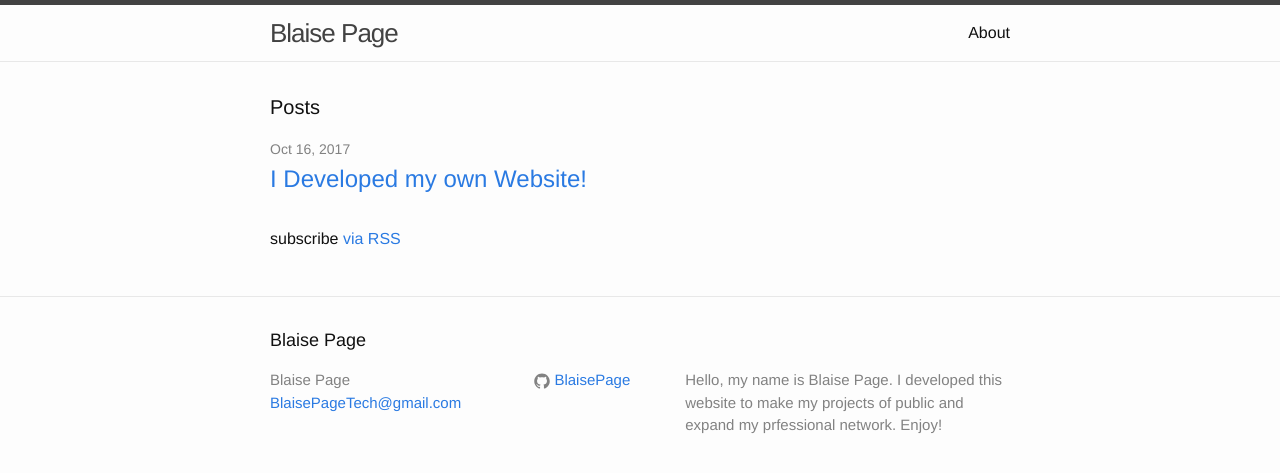
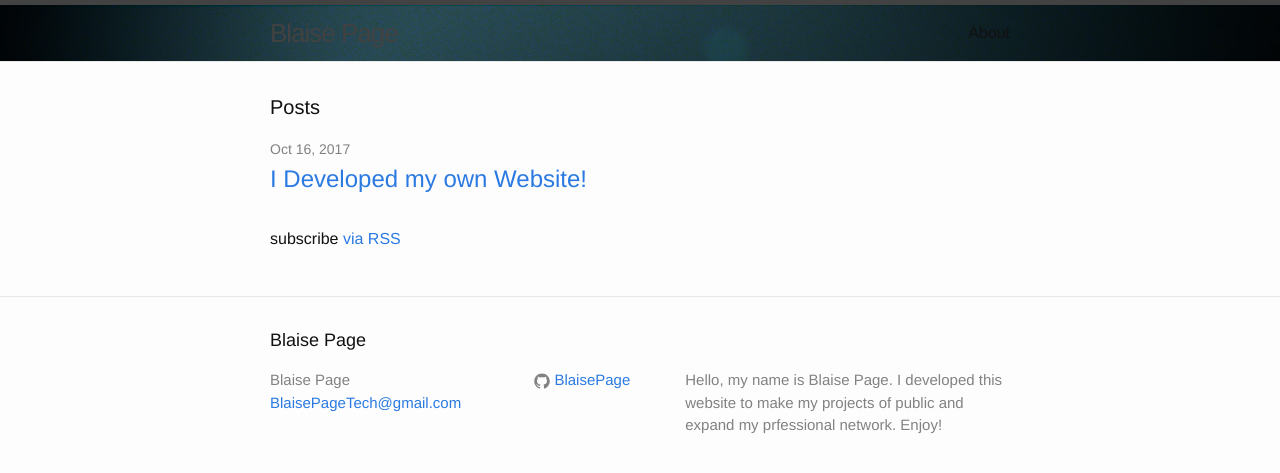
Before and after one commit to BlaisePage/BlaisePage.github.io, a Jekyll site: the page built from index.html, in a window 1280 px wide. Shown: the top 473 px of the page. Built offline with Jekyll 4.4.1, drawn with Linux system fonts in a browser that asks for light colours.

Commit message:
Update header.html

```diff
--- a/_includes/header.html
+++ b/_includes/header.html
@@ -1,4 +1,4 @@
-<header class="site-header" style="background-image: url('{{ site.baseurl }}/{{page.coverImage}}')">
+<header class="site-header" style="background-image: url('{{ site.baseurl }}/{{page.coverImg}}')">
 
   <div class="wrapper">
 
```
